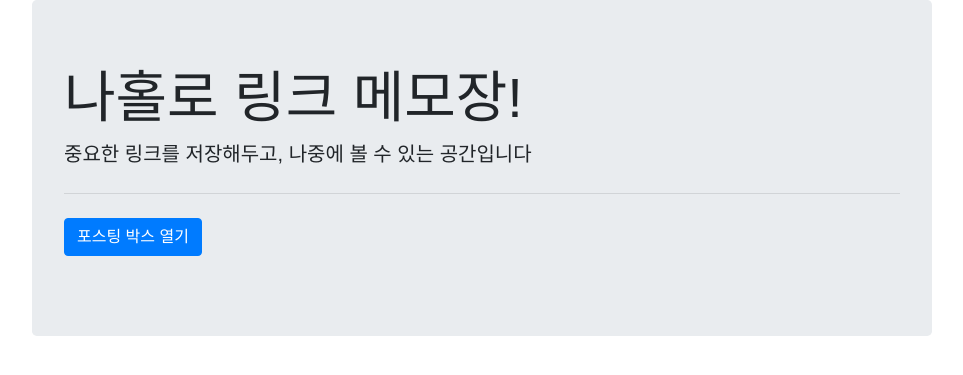
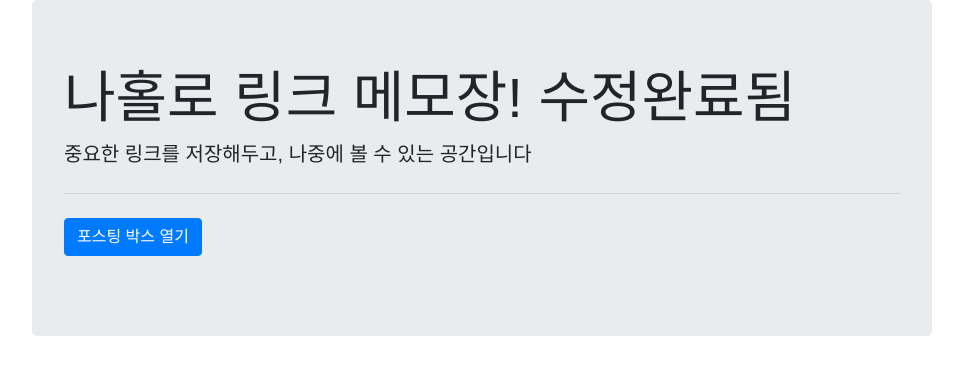
Before and after one commit to jkim9409/docker, a Flask app: page / in a window 1280 px wide. Shown: the top 375 px of the page, without its empty margins (158-1121 px from the left). Run offline with Flask 2, Linux system fonts and the light colour scheme; data that the repository does not hold is empty; some libraries are stand-ins or nearby versions; some web fonts are replaced.

Commit message:
add docker files

```diff
--- a/templates/index.html
+++ b/templates/index.html
@@ -112,7 +112,7 @@
     <body>
         <div class="wrap">
             <div class="jumbotron">
-                <h1 class="display-4">나홀로 링크 메모장!</h1>
+                <h1 class="display-4">나홀로 링크 메모장! 수정완료됨</h1>
                 <p class="lead">중요한 링크를 저장해두고, 나중에 볼 수 있는 공간입니다</p>
                 <hr class="my-4">
                 <p class="lead">
```
Also changed, not shown: 1 other file.
